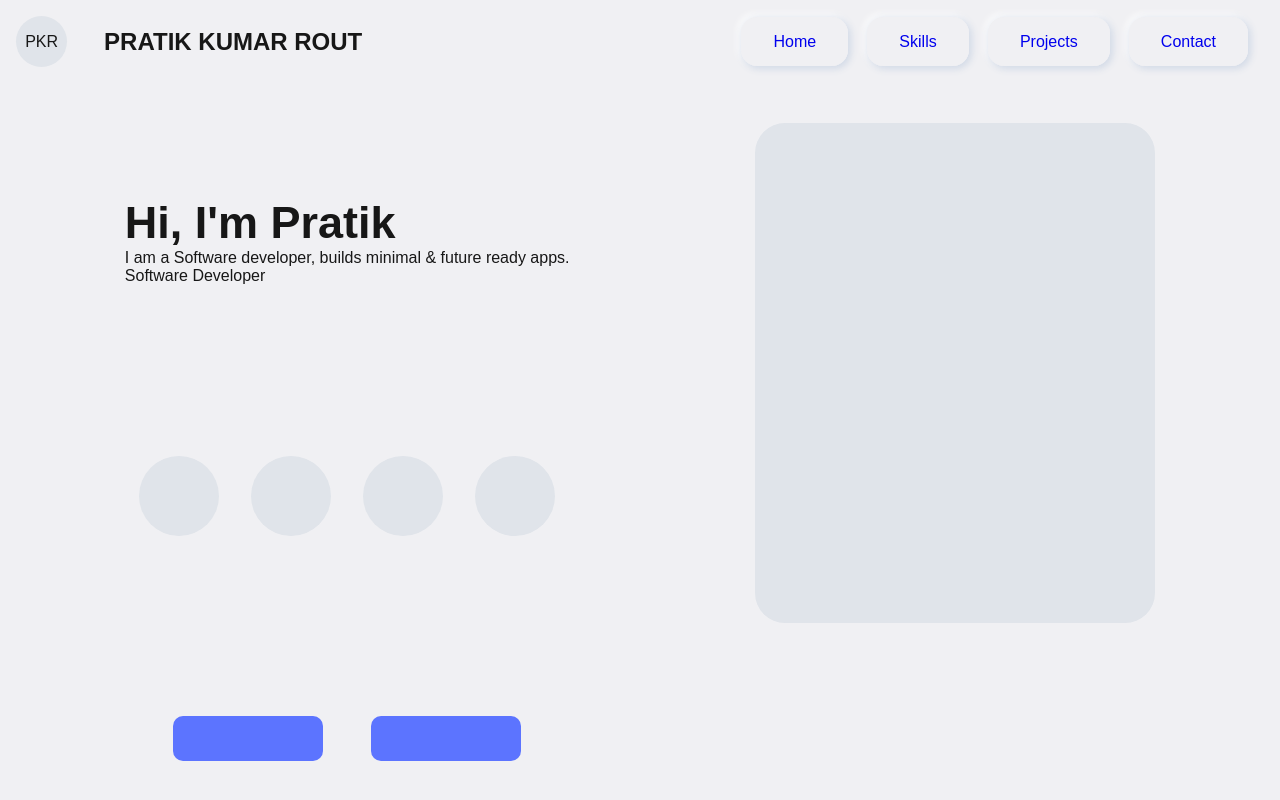
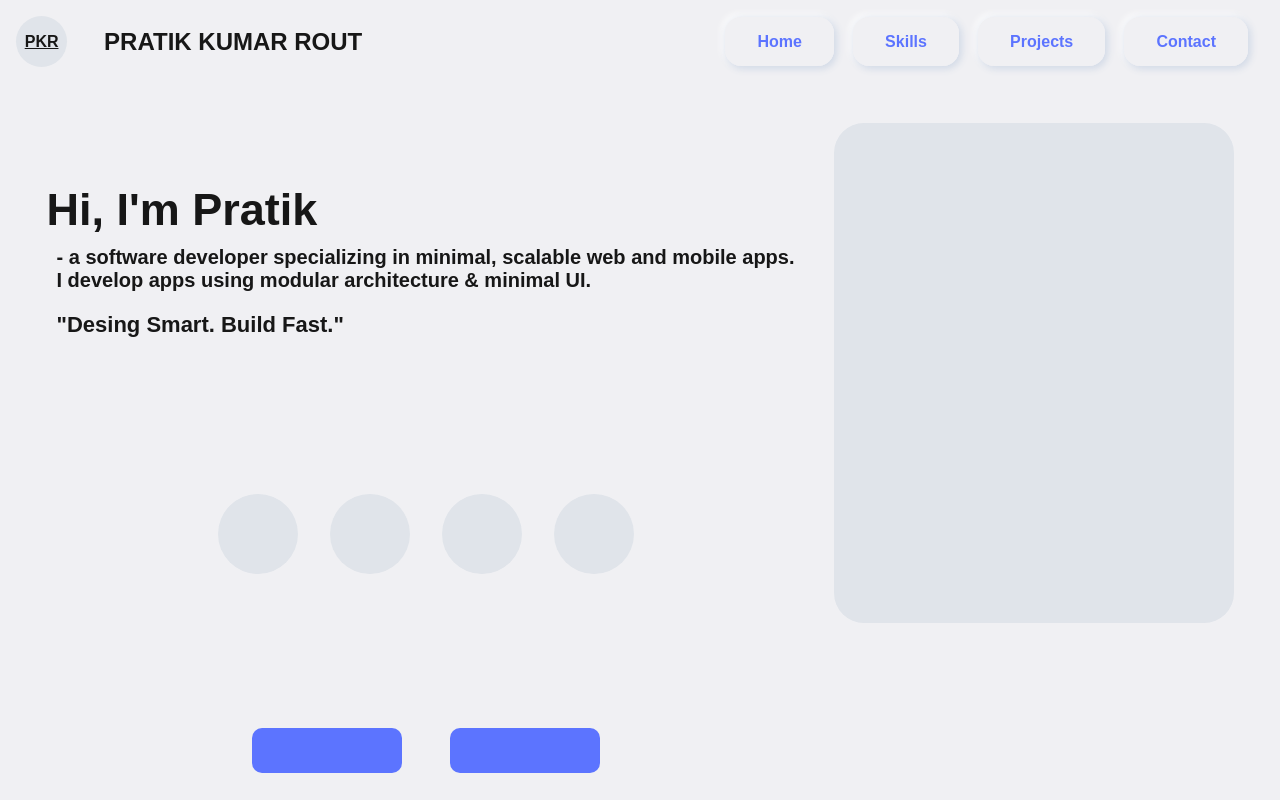
Before and after one commit to PratikKumarRout/Pratik-Kumar-Rout, a Next.js app: page / in a window 1280 px wide. Shown: the top 800 px of the page. Built offline with nearby package versions, Linux system fonts and the light colour scheme.

Commit message:
Changes in hero Ui versrion 0.1.1

```diff
--- a/src/app/components/Header.module.css
+++ b/src/app/components/Header.module.css
@@ -23,6 +23,8 @@
     display: flex;
     align-items: center;
     justify-content: center;
+    text-decoration: underline;
+    font-weight: bold;
 }
 
 .title {
@@ -46,4 +48,6 @@
     padding: 1rem 2rem;
     border-radius: 16px;
     box-shadow: var(--offset);
+    color: var(--accent);
+    font-weight: bold;
 }
--- a/src/app/components/Hero.js
+++ b/src/app/components/Hero.js
@@ -7,20 +7,15 @@ export default function Hero() {
   return (
     <section className={styles.heroSection}>
 
-      <div style={{
-        display: "flex",
-        justifyContent: "space-between",
-      }}>
-        {/* Intro placeholders */}
-        <div style={{ display: "flex", flexDirection: "column", justifyContent: "space-around", alignItems: "center" }}>
-          <div>
+      <div className={styles.heroContents}>
         <div>
           <div className={styles.heroTitle}><h1>Hi, I&apos;m Pratik</h1></div>
-              <div><p>I am a Software developer, builds minimal & future ready apps.</p></div>
-              <div>Software Developer</div>
+          <div>
+            <p style={{fontWeight: "bold", fontSize: "20px", padding: "10px"}}>- a software developer specializing in minimal, scalable web and mobile apps.<br />
+              I develop apps using modular architecture & minimal UI.</p>
           </div>
+          <p style={{fontWeight: "bold", fontSize: "22px", padding: "10px"}}>&quot;Desing Smart. Build Fast.&quot;</p>
         </div>
-
         <div className="hero-skills">
           <PlaceholderCircle size="80px" shade="#e0e4ea" />
           <PlaceholderCircle size="80px" shade="#e0e4ea" />
@@ -33,7 +28,6 @@ export default function Hero() {
           <PlaceholderBox width="150px" height="45px" shade="#5c74ff" />
           <PlaceholderBox width="150px" height="45px" shade="#5c74ff" />
         </div>
-        </div>
 
       </div>
       <PlaceholderBox width="400px" height="500px" borderRadius={30} />
--- a/src/app/components/Hero.module.css
+++ b/src/app/components/Hero.module.css
@@ -7,3 +7,9 @@
 .heroTitle {
     font-size: 30px;
 }
+
+.heroContents {
+    display: flex;
+    flex-direction: column;
+    justify-content: space-around;
+}
--- a/src/app/globals.css
+++ b/src/app/globals.css
@@ -3,7 +3,7 @@
   --foreground: #171717;
   --primary: #f7f8fa;
   --secondary: #e0e4ea;
-  --accent: #4a90e9;
+  --accent: #5c74ff;
   --shadowDark: #d1d9e6;
   --shadowLight: #ffffff;
   --offset: 2px 2px 7px 1px var(--shadowDark), -2px -2px 7px 1px var(--shadowLight);
```
Lines whose indentation alone changed are shown as unchanged.
